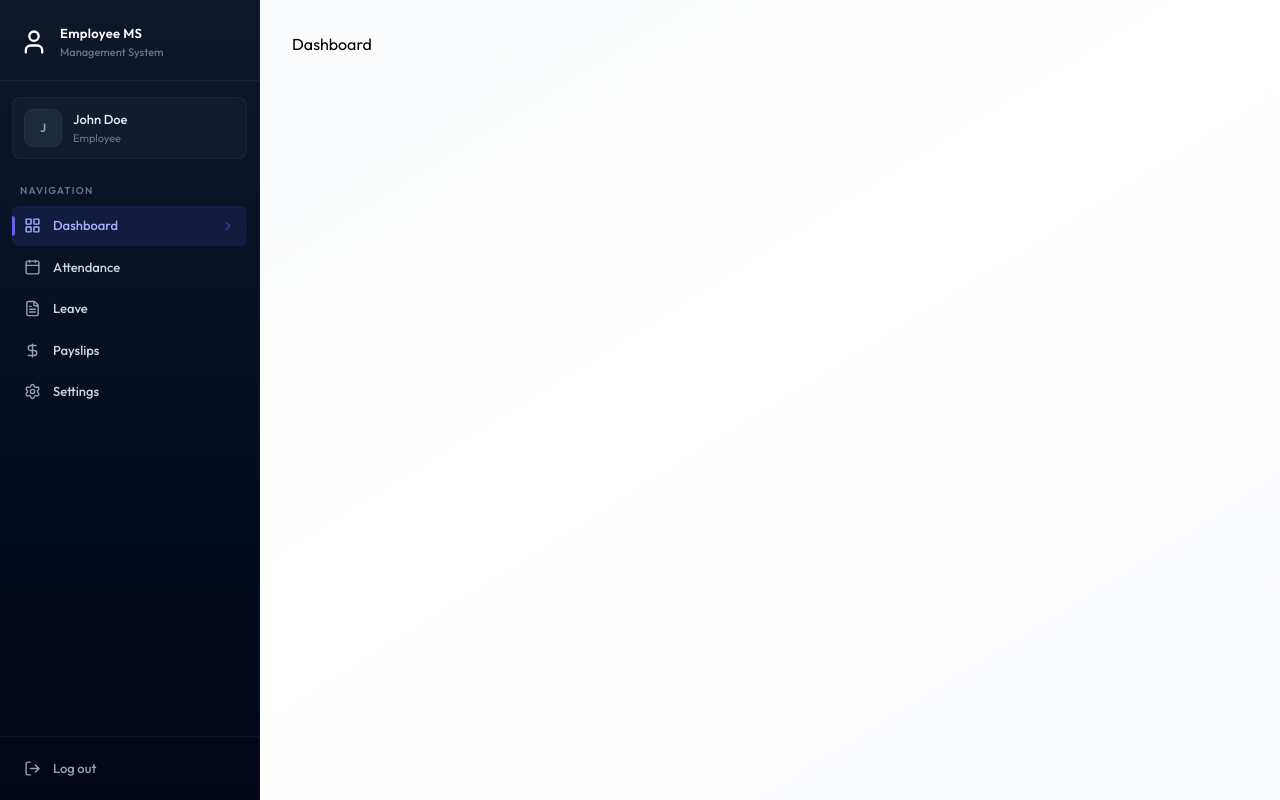
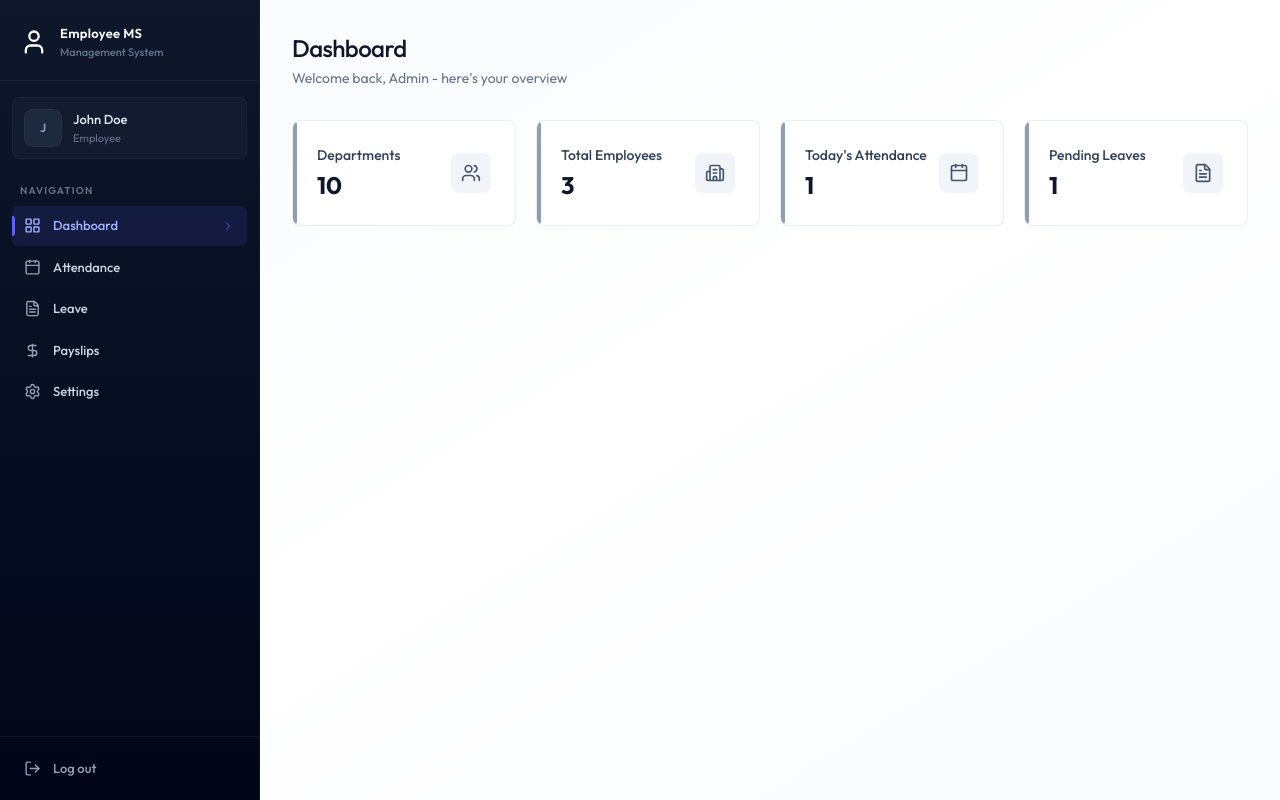
Before and after one commit to PRIYANSHU2569/FULLSTACK-EMS, a React (Vite) app: page /dashboard in a window 1280 px wide. Built offline with nearby package versions, Linux system fonts and the light colour scheme.

Commit message:
Dashboard page UI  completed

```diff
--- /dev/null
+++ b/src/components/AdminDashboard.jsx
@@ -0,0 +1,66 @@
+import {
+  Building2Icon,
+  CalendarIcon,
+  FileTextIcon,
+  UsersIcon,
+} from "lucide-react";
+import React from "react";
+
+const AdminDashboard = ({ data }) => {
+  const stats = [
+    {
+      icon: UsersIcon,
+      value: data.totalDepartments,
+      label: "Departments",
+      description: "Organization units",
+    },
+    {
+      icon: Building2Icon,
+      value: data.totalEmployees,
+      label: "Total Employees",
+      description: "Active workforce",
+    },
+    {
+      icon: CalendarIcon,
+      value: data.todayAttendance,
+      label: "Today's Attendance",
+      description: "Checked in today",
+    },
+    {
+      icon: FileTextIcon,
+      value: data.pendingLeaves,
+      label: "Pending Leaves",
+      description: "Awaiting approval",
+    },
+  ];
+
+  return (
+    <div className="animate-fade-in">
+      <div className="page-header">
+        <h1 className="page-title">Dashboard</h1>
+        <p className="page-subtitle">
+          Welcome back, Admin - here's your overview
+        </p>
+      </div>
+      <div className="grid grid-cols-1 sm:grid-cols-2 lg:grid-cols-4 gap-4 sm:gap-5 mb-8">
+        {stats.map((s) => (
+          <div
+            key={s.label}
+            className="card card-hover p-5 sm:p-6 relative overflow-hidden group flex items-center justify-between"
+          >
+            <div>
+              <div className="absolute left-0 top-0 bottom-0 w-1 rounded-r-full bg-slate-500/70 group-hover:bg-indigo-500/70" />
+              <p className="text-sm font-medium text-slate-700">{s.label}</p>
+              <p className="text-2xl font-bold text-slate-900 mt-1">
+                {s.value}
+              </p>
+            </div>
+            <s.icon className="size-10 p-2.5 rounded-lg bg-slate-100 text-slate-600 group-hover:bg-indigo-50 group-hover:text-indigo-600 transition-colors duration-200" />
+          </div>
+        ))}
+      </div>
+    </div>
+  );
+};
+
+export default AdminDashboard;
--- /dev/null
+++ b/src/components/EmployeeDashboard.jsx
@@ -0,0 +1,75 @@
+import {
+  DollarSignIcon,
+  FileTextIcon,
+  CalendarIcon,
+  ArrowRightIcon,
+} from "lucide-react";
+import React from "react";
+import { Link } from "react-router-dom";
+
+const EmployeeDashboard = ({ data }) => {
+  const emp = data.employee;
+
+  const cards = [
+    {
+      icon: CalendarIcon,
+      value: data.currentMonthAttendance,
+      title: "Days Present",
+      subtitle: "This month",
+    },
+    {
+      icon: FileTextIcon,
+      value: data.pendingLeaves,
+      title: "Pending Leaves",
+      subtitle: "Awaiting approval",
+    },
+    {
+      icon: DollarSignIcon,
+      value: data.latestPayslip
+        ? `$${data.latestPayslip.netSalary?.toLocaleString()}`
+        : "N/A",
+      title: "Latest Payslip",
+      subtitle: "Most recent payout",
+    },
+  ];
+  return (
+    <div className="animate-fade-in">
+      <div className="page-header">
+        <h1 className="page-title">Welcome, {emp?.firstName}!</h1>
+        <p className="page-subtitle">
+          {emp?.position} - {emp?.department || "No Department"}
+        </p>
+      </div>
+      <div className="grid grid-cols-1 sm:grid-cols-3 gap-4 sm:gap-5 mb-8">
+        {cards.map((card, index) => (
+          <div
+            key={index}
+            className="card card-hover p-5 sm:p-6 relative overflow-hidden group flex items-center justify-between"
+          >
+            <div>
+              <div className="absolute left-0 top-0 bottom-0 w-1 rounded-r-full bg-slate-500/70 group-hover:bg-indigo-500/70" />
+              <p className="text-sm font-medium text-slate-700">{card.title}</p>
+              <p className="text-2xl font-bold text-slate-900 mt-1">
+                {card.value}
+              </p>
+            </div>
+            <card.icon className="size-10 p-2.5 rounded-lg bg-slate-100 text-slate-600 group-hover:bg-indigo-50 group-hover:text-indigo-600 transition-colors duration-200" />
+          </div>
+        ))}
+      </div>
+      <div className="flex flex-col sm:flex-row gap-3">
+        <Link
+          to="/attendance"
+          className="btn-primary text-center inline-flex items-center justify-center gap-2"
+        >
+          Mark Attendance <ArrowRightIcon className="w-4 h-4" />
+        </Link>
+        <Link to="/leave" className="btn-secondary text-center">
+          Apply for leave
+        </Link>
+      </div>
+    </div>
+  );
+};
+
+export default EmployeeDashboard;
--- /dev/null
+++ b/src/components/Loading.jsx
@@ -0,0 +1,11 @@
+
+
+const Loading = () => {
+  return (
+    <div className='flex justify-center h-screen items-center'>
+      <div className='animate-spin size-8 border-2 border-indigo-600 border-t-transparent rounded-full'></div>
+    </div>
+  )
+}
+
+export default Loading
--- a/src/pages/Dashboard.jsx
+++ b/src/pages/Dashboard.jsx
@@ -1,9 +1,31 @@
-
+import { useEffect, useState } from "react";
+import { dummyAdminDashboardData, dummyEmployeeDashboardData } from "../assets/assets";
+import Loading from "../components/Loading";
+import EmployeeDashboard from "../components/EmployeeDashboard";
+import AdminDashboard from "../components/AdminDashboard";
 
 const Dashboard = () => {
-  return (
-    <div>Dashboard</div>
-  )
-}
+  const [data, setData] = useState(null);
+  const [loading, setLoading] = useState(true);
 
-export default Dashboard
+  useEffect(() => {
+    setData(dummyAdminDashboardData);
+    setTimeout(() => {
+      setLoading(false);
+    }, 1000);
+  }, []);
+  if (loading) return <Loading />;
+  if (!data)
+    return (
+      <p className="text-center text-slate-500 py-12">
+        Failed to load dashboard
+      </p>
+    );
+  if (data.role === "ADMIN") {
+    return <AdminDashboard data={data}/ >
+  } else {
+    return <EmployeeDashboard data={data} />;
+  }
+};
+
+export default Dashboard;
```
